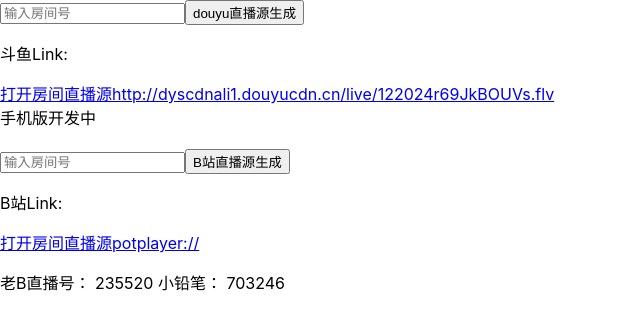
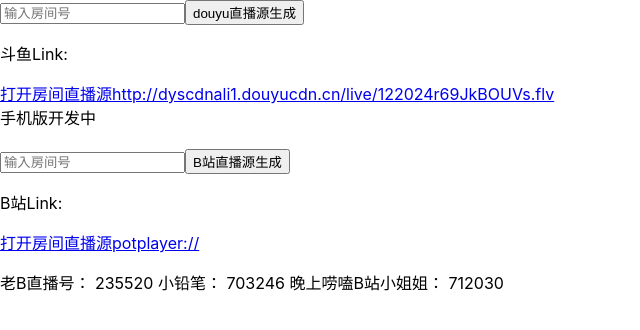
Before and after one commit to TheThreeBody/react_web, a React (Create React App) app: page / in a window 1280 px wide. Shown: the top 330 px of the page, without its empty margins (0-640 px from the left). Built offline with nearby package versions, Linux system fonts and the light colour scheme; no server answers.

Commit message:
after build

```diff
--- a/src/DouyuStream.js
+++ b/src/DouyuStream.js
@@ -137,6 +137,8 @@ class DouyuStream extends Component{
                     235520
                     小铅笔：
                     703246
+                    晚上唠嗑B站小姐姐：
+                    712030
                 </p>
                 <br/>
             </div>
```
Also changed, not shown: 6 other files (tests, documents, lock files or other folders).
